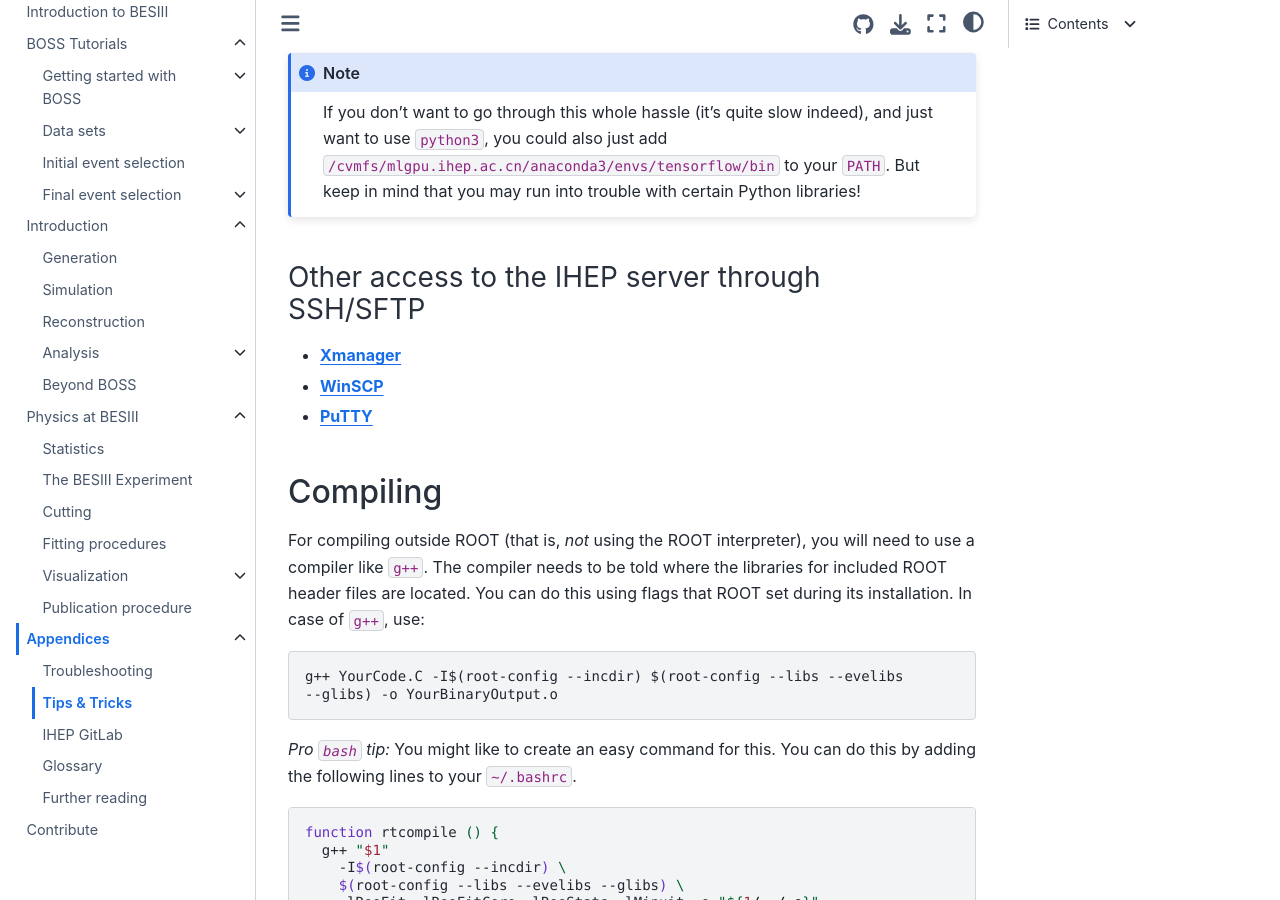
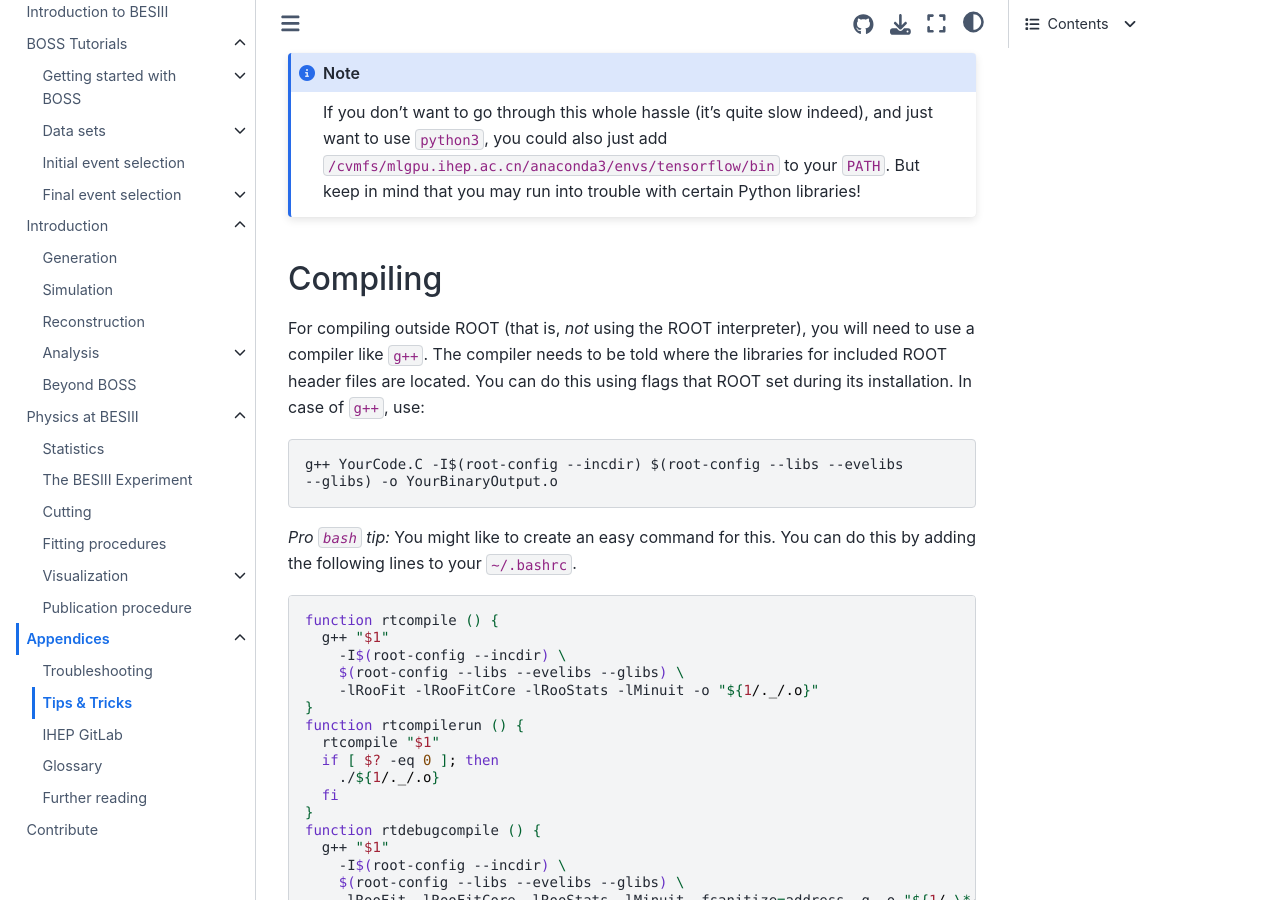
Before and after one commit to redeboer/bossdoc, a Sphinx documentation site: the page built from docs/appendices/tips.md, in a window 1280 px wide and 900 px high, scrolled down 2915 px. Built offline with Sphinx 7.4.7 and the Sphinx Book theme 1.1.4, drawn with Linux system fonts in a browser that asks for light colours.

Commit message:
docs: remove recommended SSH software

````diff
--- a/docs/appendices/tips.md
+++ b/docs/appendices/tips.md
@@ -174,12 +174,6 @@ just want to use `python3`, you could also just add
 Python libraries!
 ```
 
-### Other access to the IHEP server through SSH/SFTP
-
-- [**Xmanager**](https://www.netsarang.com/en/xmanager)
-- [**WinSCP**](https://winscp.net/eng/index.php)
-- [**PuTTY**](https://www.putty.org)
-
 ## Compiling
 
 For compiling outside ROOT (that is, _not_ using the ROOT interpreter), you
````
